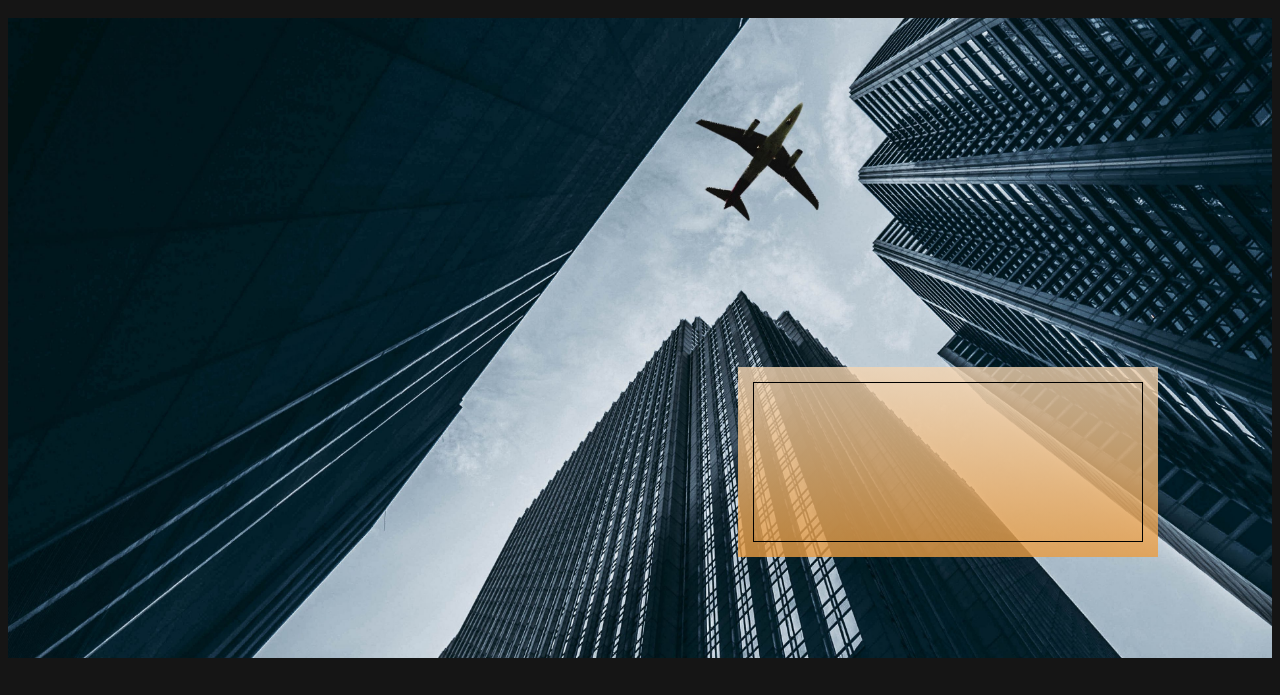
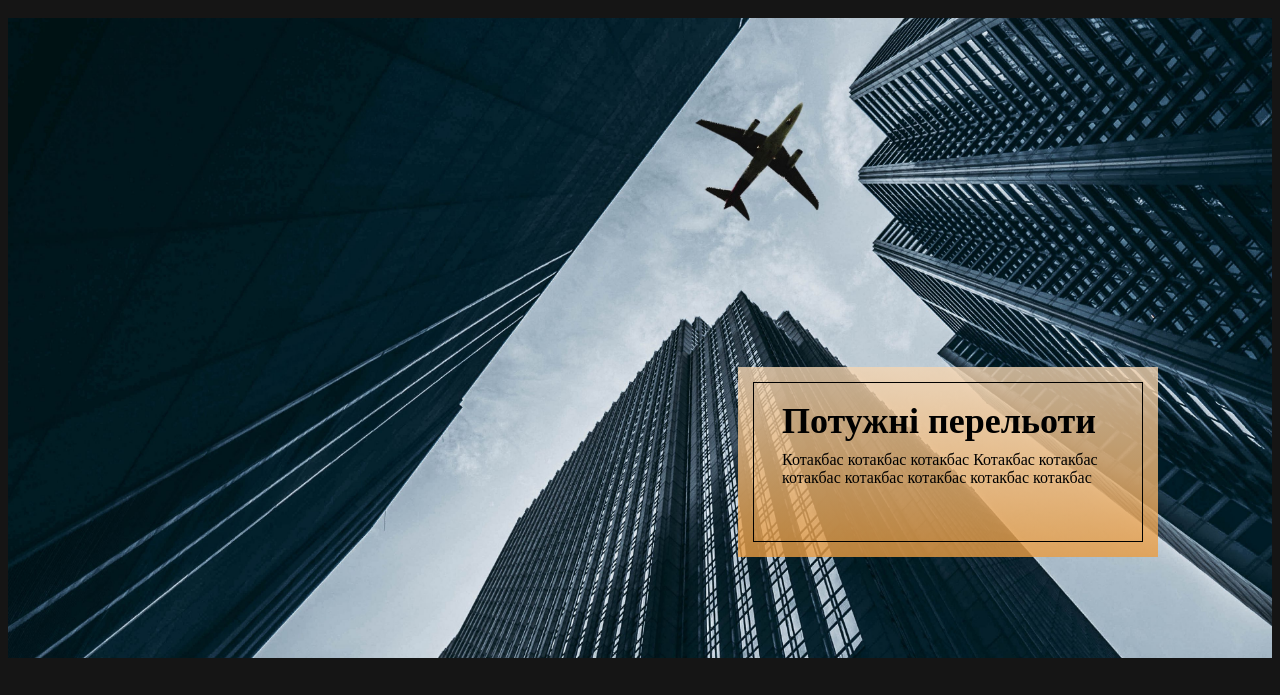
Before and after one commit to klusamisa5/Project-1, a plain HTML site: page src/index.html in a window 1280 px wide. Shown: the part 105-800 px from the top of the page. Drawn offline with Linux system fonts and the light colour scheme.

Commit message:
На чому остановився 07.03.26

```diff
--- a/src/css/style.css
+++ b/src/css/style.css
@@ -55,10 +55,22 @@ nav {
     top: 349px;
     left: 730px;
     padding-top: 15px;
+    text-align: center;
 }
 .section-about__border {
     width: 390px;
     height: 160px;
     border: 1px solid rgb(0, 0, 0);
     margin: 0 auto;
+    padding: 17px 0 0 28px;
+    text-align: left;
 }
+.section-about__title {
+    font-size: 36px;
+    margin: 0;
+    margin-bottom: 9px;
+}
+.section-about__text {
+    font-size: 16px;
+    margin: 0;
+}
--- a/src/index.html
+++ b/src/index.html
@@ -23,7 +23,8 @@
         <section class="section-about">
             <div class="section-about__block">
                 <div class="section-about__border">
-
+                    <h1 class="section-about__title">Потужні перельоти</h1>
+                    <p class="section-about__text">Котакбас котакбас котакбас Котакбас котакбас котакбас  котакбаc котакбаc котакбаc котакбаc</p>
                 </div>
             </div>
         </section>
```
